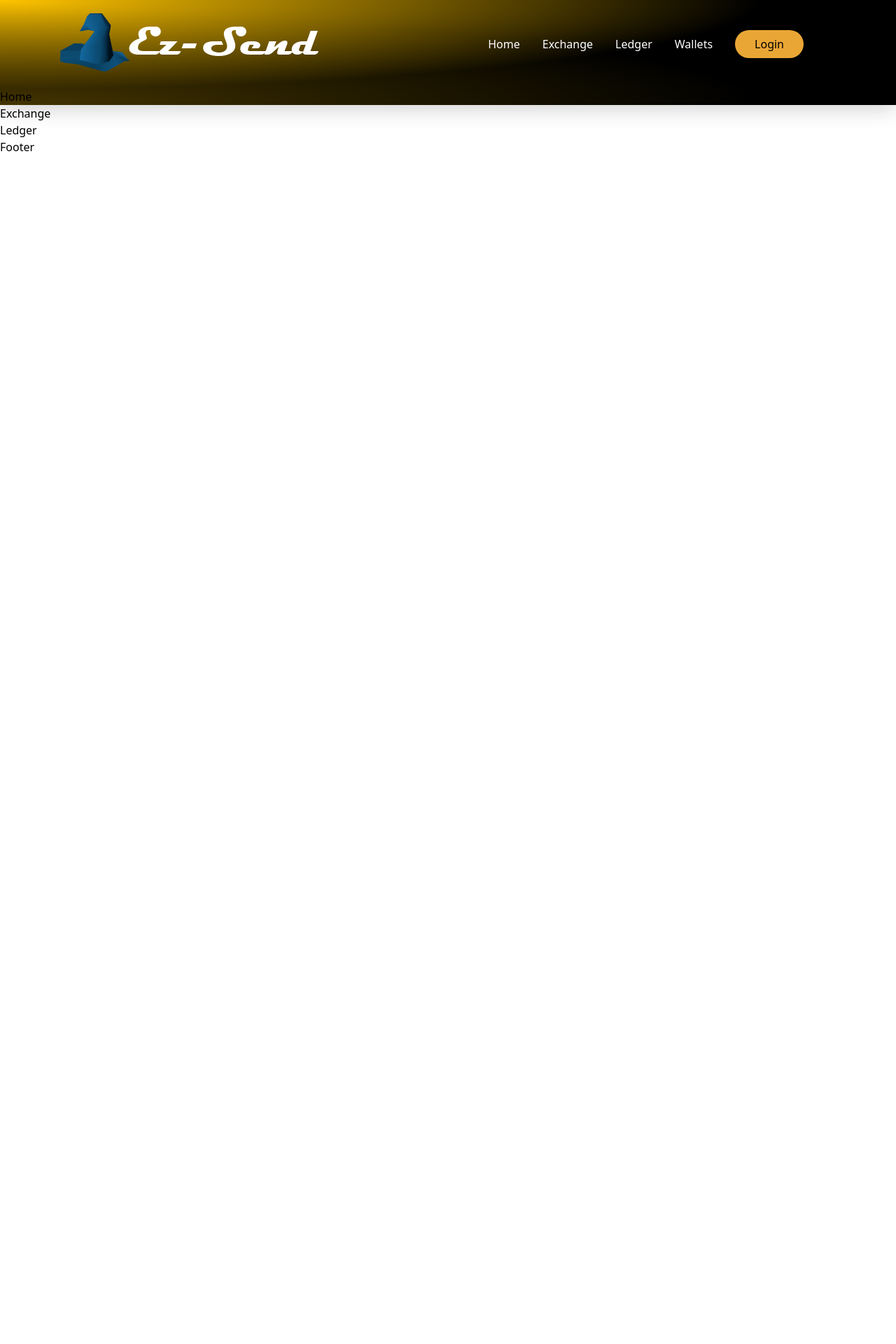
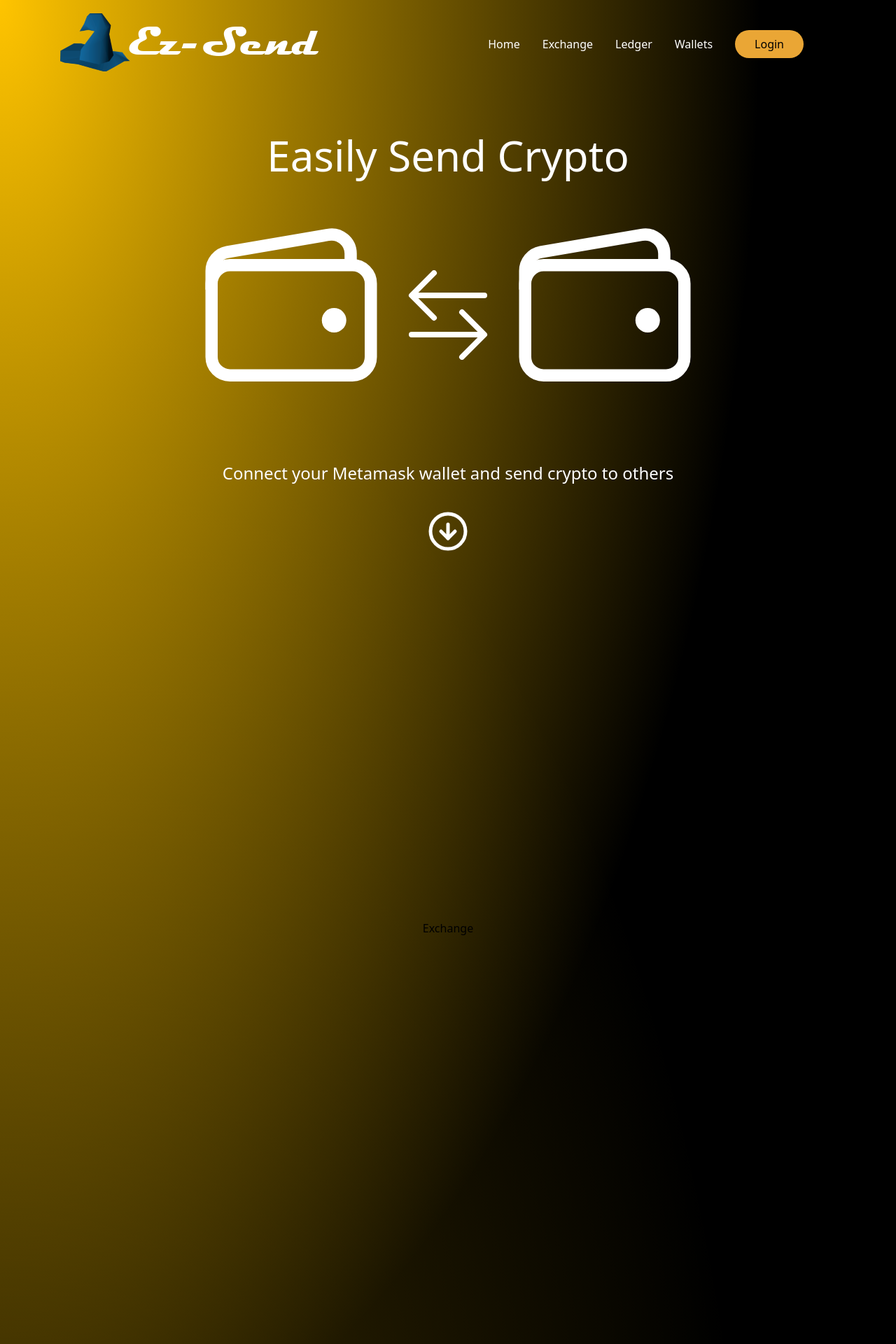
Before and after one commit to Tristan-Marcus/Ez-Send, a React (Vite) app in the folder client/: page / in a window 1280 px wide. Shown: the top 1920 px of the page at 70% size. Before the commit the page ends 800 px from the top, so only its background shows below. Built offline with nearby package versions, Linux system fonts and the light colour scheme.

Commit message:
Added Homepage Styling

```diff
--- a/client/src/App.jsx
+++ b/client/src/App.jsx
@@ -6,9 +6,9 @@ const App = () => {
       <div className="color-nav">
         <Navbar />
         <Home />
+        <Exchange/>
+        <Ledger />
       </div>
-      <Exchange />
-      <Ledger />
       <Footer />
     </div>
   );
--- a/client/src/components/Exchange.jsx
+++ b/client/src/components/Exchange.jsx
@@ -1,6 +1,8 @@
 const Exchange = () => {
     return (
-        <h1>Exchange</h1>
+        <div className="flex flex-col w-full h-screen md:justify-center items-center">
+            Exchange
+        </div>
     );
 }
 
--- a/client/src/components/Home.jsx
+++ b/client/src/components/Home.jsx
@@ -1,6 +1,36 @@
+import { IoWalletOutline } from "react-icons/io5";
+import { FiArrowDownCircle } from 'react-icons/fi'
+import { BsArrowLeftRight } from 'react-icons/bs'
+
 const Home = () => {
     return (
-        <h1>Home</h1>
+        <div className="flex flex-col w-full h-screen md:justify-center items-center">
+            <div className="flex md:flex-row flex-col items-start justify-between md:p-18 pt-6 pb-12 px-4">
+                <h1 className="text-left md:text-6xl text-4xl text-white">
+                    Easily Send Crypto
+                </h1>
+            </div>
+
+            <div className="flex flex-row shrink">
+                <IoWalletOutline className="md:text-[280px] text-[30vw] text-white "/>
+
+                <div className="flex flex-row self-center">
+                    <BsArrowLeftRight className="md:text-9xl text-[20vw] text-white ml-5 mr-5 mt-5"/>
+                </div>
+
+                <IoWalletOutline className="md:text-[280px] text-[30vw] text-white"/>
+            </div>
+
+
+            <div className="flex flex-col items-start justify-between md:p-20 py-12 px-4">
+                <h1 className="text-left text-2xl text-white pb-3">
+                    Connect your Metamask wallet and send crypto to others
+                </h1>
+                <div className="self-center text-6xl pt-10">
+                    <FiArrowDownCircle className="text-white animate-bounce"/>
+                </div>
+            </div>
+        </div>
     );
 }
 
--- a/client/src/components/Ledger.jsx
+++ b/client/src/components/Ledger.jsx
@@ -1,6 +1,8 @@
 const Ledger = () => {
     return (
-        <h1>Ledger</h1>
+        <div className="flex flex-col w-full h-screen md:justify-center items-center">
+            Ledger
+        </div>
     );
 }
 
--- a/client/src/components/Navbar.jsx
+++ b/client/src/components/Navbar.jsx
@@ -55,8 +55,6 @@ const Navbar = () => {
                     Login
                 </li>
             </ul>
-
-
         </nav>
     );
 }
```
